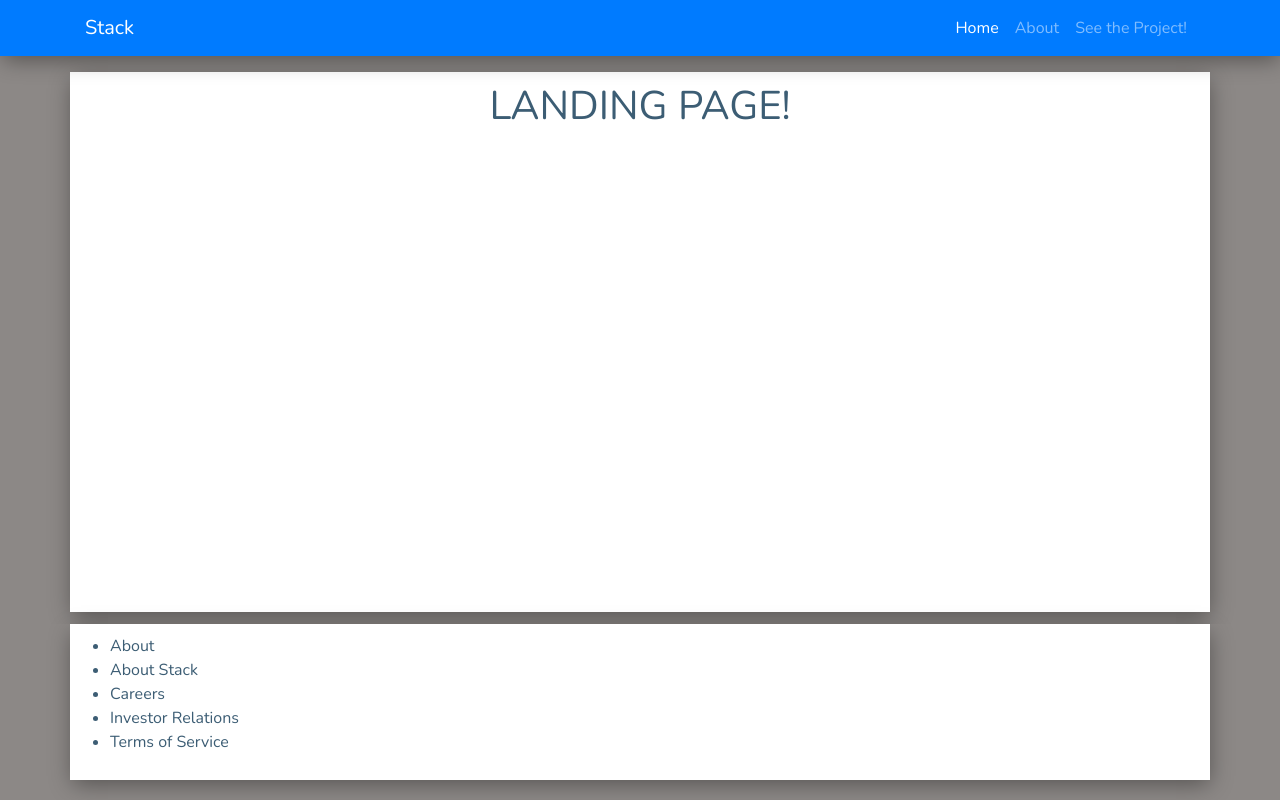
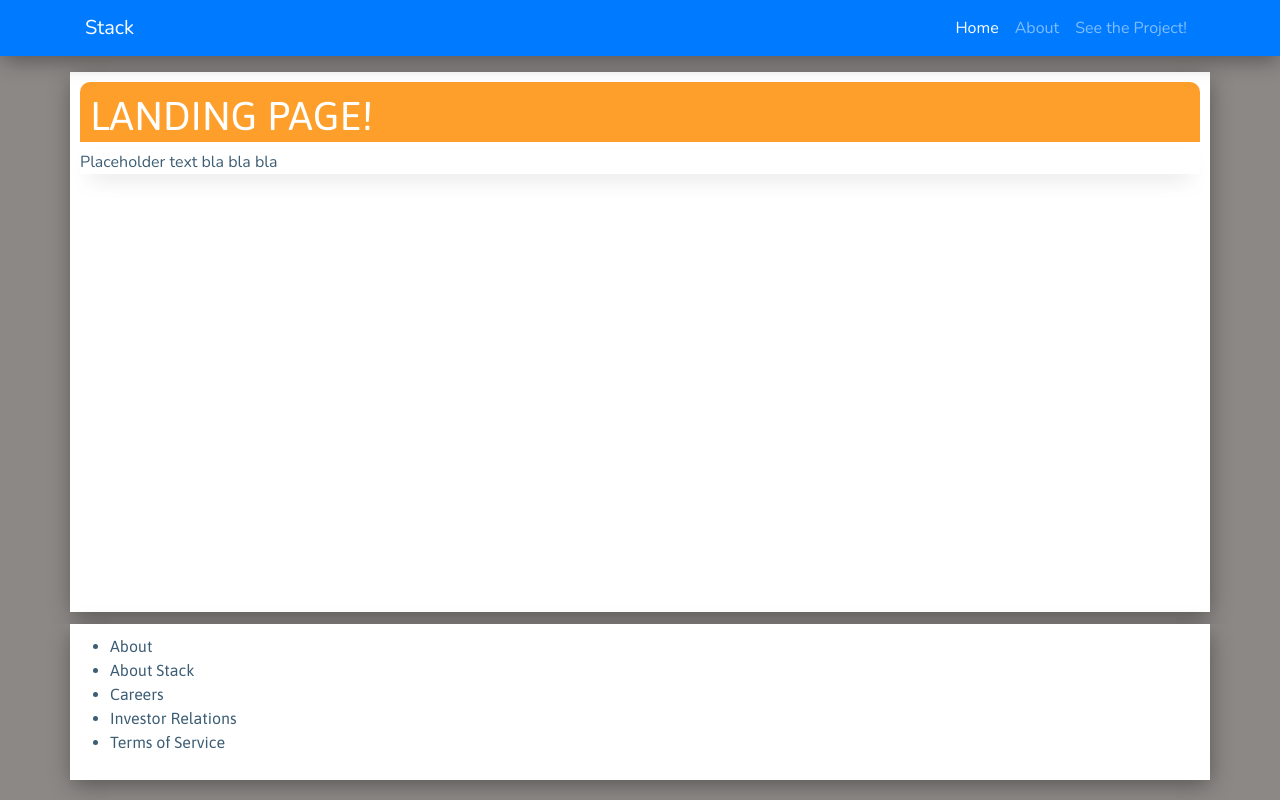
Before and after one commit to bw-business-card-organizer/business-card-organizer-UI, a plain HTML site: page DOC/index.html in a window 1280 px wide. Drawn offline with nearby package versions, Linux system fonts and the light colour scheme.

Commit message:
added more styles to components

```diff
--- a/DOC/index.html
+++ b/DOC/index.html
@@ -40,6 +40,7 @@
     <main>
         <div class='container main-content'>
             <h1>LANDING PAGE!</h1>
+            <p>Placeholder text bla bla bla</p>
         </div>
     </main>
     <footer>
--- a/SASS/global.scss
+++ b/SASS/global.scss
@@ -1,15 +1,17 @@
 // font import
 @import url('https://fonts.googleapis.com/css?family=Nunito&display=swap');
+@import url('https://fonts.googleapis.com/css?family=Asap&display=swap');
 
 // global variables
 $font-stack: 'Nunito', sans-serif;
 $std-box-shadow: 1px 6px 22px -2px rgba(0,0,0,0.4);
+$bottom-box-shadow: 0 10px 22px -10px rgba(0,0,0,0.4);
 $y-spacing: 1rem;
 $primary-color: red;
 
 // Color theme
 $white: #FFF;
-$orange: #B26C43;
+$orange: #ff9f2b;
 $gray: #8C8886;
 $darkblue: #3C5D74;
 $lightblue: #2477B3;
@@ -24,7 +26,7 @@ $lightblue: #2477B3;
 // general reset stuff
 * {
     font-family: $font-stack;
-    color: $primary-color;
+    color: $darkblue;
 }
 
 html,
--- a/SASS/index.scss
+++ b/SASS/index.scss
@@ -2,6 +2,7 @@
 
 
 // page styles
+
 nav {
   background: $lightblue;
   box-shadow: $std-box-shadow;
@@ -24,13 +25,31 @@ main {
     @include centered-flex-component();
     height: 100%;
     .main-content {
-        @include centered-flex-component();
+        //@include centered-flex-component();
+        flex-direction: column;
         background: $white;
         box-shadow: $std-box-shadow;
         height: 95%;
         margin: $y-spacing;
         padding: 10px;
         color: $darkblue;
+        font-family: "Asap", serif;
+
+        h1 {
+          color: $white;
+          background: $orange;
+          width: 100%;
+          height: 60px;
+          padding: 10px;
+          border-radius: 10px 10px 0 0;
+        }
+
+        p {
+          width: 100%;
+          background: $white;
+          box-shadow: $bottom-box-shadow;
+          margin-top: 0;
+        }
     }
 }
 
@@ -46,6 +65,7 @@ footer {
 
       li {
         color: $darkblue;
+        font-family: "Asap", serif;
       }
 
     }
```
Also changed, not shown: CSS/global.css, CSS/index.css, 2 other files.
